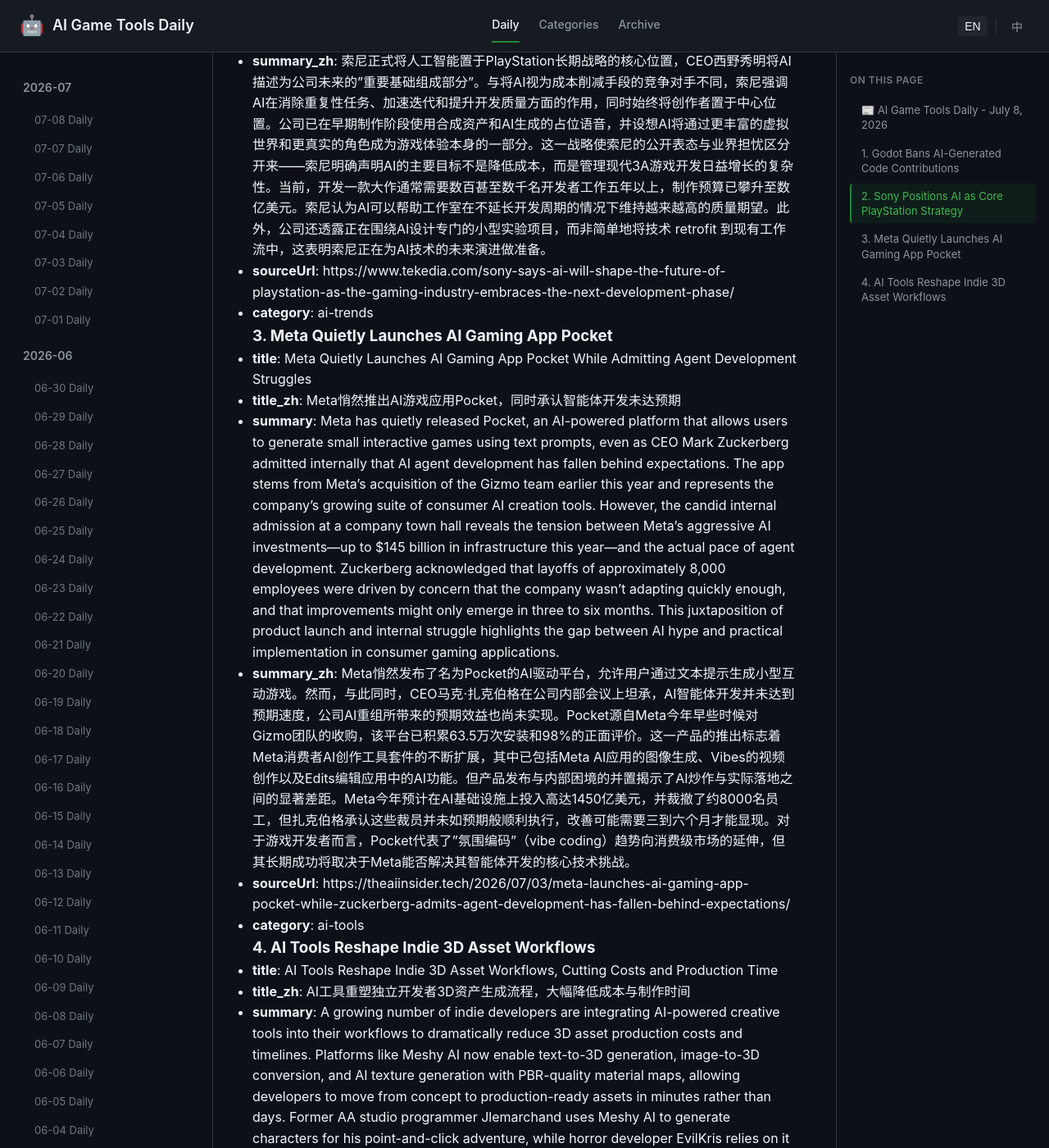
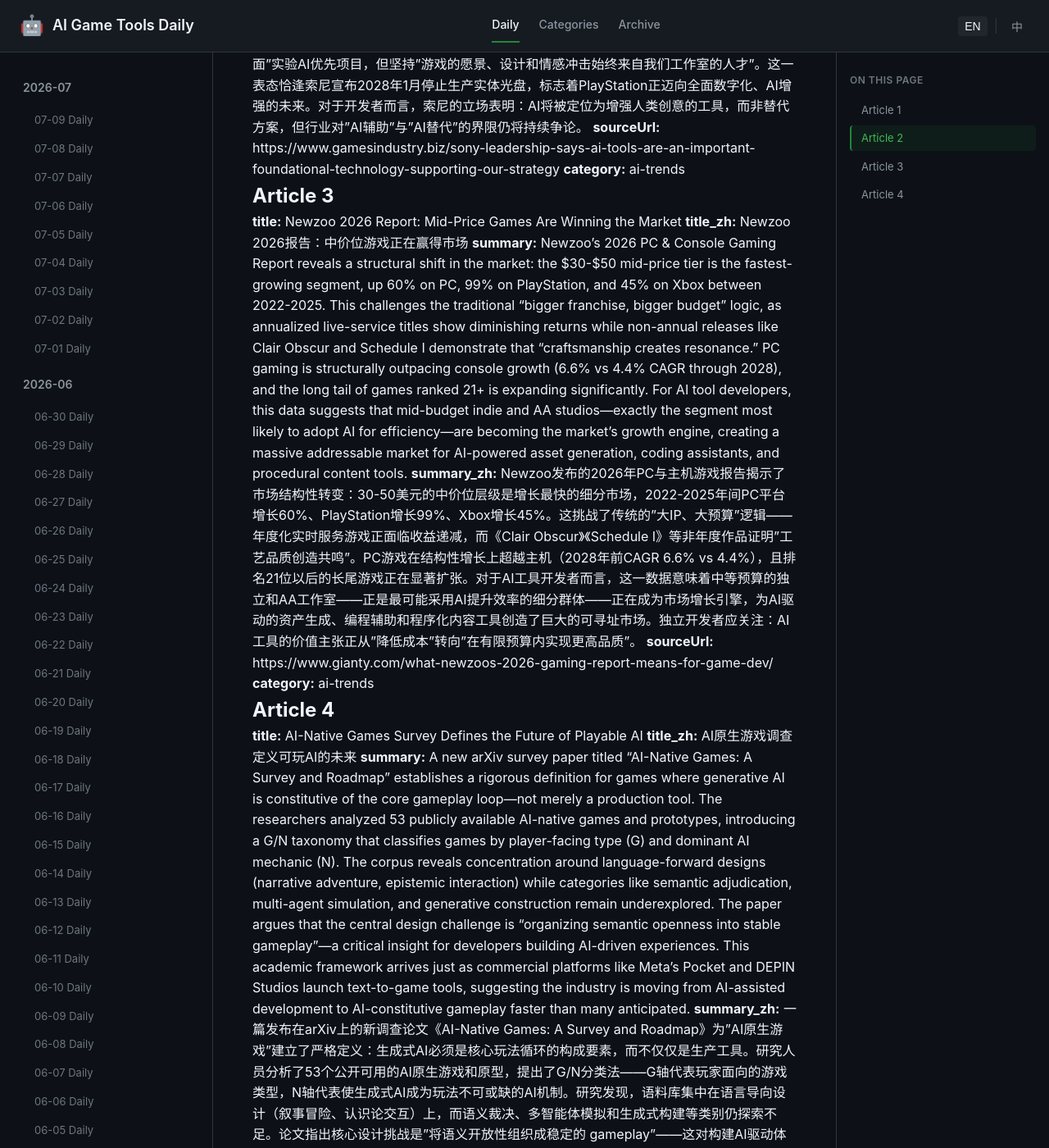
Before and after one commit to sionsychen/ai-game-tools-daily, a Jekyll site: the page built from index.html, in a window 1280 px wide and 1400 px high, scrolled down 1273 px. Shown: the whole window at 82% size. Built offline with Jekyll 4.4.1, drawn with Linux system fonts in a browser that asks for light colours; some of the changed text lies outside the part shown.

Commit message:
Publish daily: 2026-07-09

```diff
--- a/_data/used_urls.json
+++ b/_data/used_urls.json
@@ -123,5 +123,11 @@
     "https://www.tekedia.com/sony-says-ai-will-shape-the-future-of-playstation-as-the-gaming-industry-embraces-the-next-development-phase/",
     "https://theaiinsider.tech/2026/07/03/meta-launches-ai-gaming-app-pocket-while-zuckerberg-admits-agent-development-has-fallen-behind-expectations/",
     "https://www.indiehackers.com/post/ai-tools-indie-developers-are-using-to-cut-3d-asset-costs-in-2026-NjsZuCix0iKAJeG66OXi"
+  ],
+  "2026-07-09": [
+    "https://www.globenewswire.com/news-release/2026/07/03/3321771/0/en/generative-ai-in-gaming-market-report-2026.html",
+    "https://www.gamesindustry.biz/sony-leadership-says-ai-tools-are-an-important-foundational-technology-supporting-our-strategy",
+    "https://www.gianty.com/what-newzoos-2026-gaming-report-means-for-game-dev/",
+    "https://arxiv.org/html/2607.00527"
   ]
 }
--- /dev/null
+++ b/_posts/2026-07-09-daily.md
@@ -0,0 +1,41 @@
+---
+layout: post
+title: "AI Game Tools Daily - July 9, 2026"
+date: 2026-07-09
+---
+
+## Article 1
+
+**title:** Generative AI in Gaming Market to Reach $2.21B in 2026
+**title_zh:** 2026年游戏生成式AI市场规模将达22.1亿美元
+**summary:** The generative AI in gaming market is projected to grow from $1.79 billion in 2025 to $2.21 billion in 2026 at a 23.1% CAGR, according to a new market report. This growth is driven by 3D and immersive games, procedural content adoption, and the rise of multiplayer online gaming. The report highlights key players including Microsoft Game Studios, Activision Blizzard, Electronic Arts, and emerging AI-native companies like Promethean AI and Sixfold AI. Notably, the Asia-Pacific region dominated the market in 2025, with tariffs on gaming hardware influencing regional investments in local production. The market is expected to reach $5.09 billion by 2030, signaling sustained institutional confidence in AI-driven game development tools despite ongoing debates about quality and creative integrity.
+**summary_zh:** 根据最新发布的市场报告，游戏生成式AI市场预计将从2025年的17.9亿美元增长至2026年的22.1亿美元，年复合增长率达23.1%。这一增长主要由3D沉浸式游戏、程序化内容采用的早期普及以及多人在线游戏的兴起所驱动。报告列出的主要参与者包括微软游戏工作室、动视暴雪、EA等传统巨头，以及Promethean AI、Sixfold AI等新兴AI原生公司。值得注意的是，亚太地区在2025年主导了该市场，而游戏硬件关税正在影响各地区对本地化生产的投资决策。市场预计到2030年将达到50.9亿美元，这表明尽管业界对AI生成内容的质量和创意完整性仍存在争议，但机构对AI驱动游戏开发工具的信心持续增强。对于独立开发者而言，这意味着AI工具生态将更加成熟，但如何在效率提升与创意独特性之间找到平衡，仍是核心挑战。
+**sourceUrl:** https://www.globenewswire.com/news-release/2026/07/03/3321771/0/en/generative-ai-in-gaming-market-report-2026.html
+**category:** ai-trends
+
+## Article 2
+
+**title:** Sony Leadership Calls AI "Foundational Technology" for PlayStation Strategy
+**title_zh:** 索尼高层称AI是PlayStation战略的"基础技术"
+**summary:** Sony Interactive Entertainment leadership has explicitly labeled AI as an "important foundational technology supporting our strategy," detailing practical applications across first-party studios. In a business segment meeting, SIE CEO Hideaki Nishino and studio business CEO Hermen Hulst emphasized that AI is "less about cost efficiency and more about improving quality and development speed." Concrete examples include Mockingbird, an AI tool generating facial models from performance capture used in Horizon Zero Dawn Remastered by Naughty Dog and San Diego Studio. Sony is also experimenting with "AI-first initiatives" at a fundamental level while maintaining that "the vision, design, and emotional impact of our games will always come from the talent of our studios." This statement comes alongside Sony's controversial decision to end physical disc production by January 2028, signaling a fully digital, AI-augmented future for PlayStation.
+**summary_zh:** 索尼互动娱乐高层在最新的业务部门会议上明确将AI定位为"支持我们战略的重要基础技术"。SIE CEO西野秀明和工作室业务CEO赫尔曼·赫尔斯特详细阐述了AI在 first-party 工作室中的实际应用，强调AI"与其说是成本效率，不如说是提升质量和开发速度"。具体案例包括Naughty Dog和San Diego Studio在《地平线：零之曙光 重制版》中使用的Mockingbird——一款从表演捕捉生成面部模型的AI工具。索尼同时表示正在"更基础层面"实验AI优先项目，但坚持"游戏的愿景、设计和情感冲击始终来自我们工作室的人才"。这一表态恰逢索尼宣布2028年1月停止生产实体光盘，标志着PlayStation正迈向全面数字化、AI增强的未来。对于开发者而言，索尼的立场表明：AI将被定位为增强人类创意的工具，而非替代方案，但行业对"AI辅助"与"AI替代"的界限仍将持续争论。
+**sourceUrl:** https://www.gamesindustry.biz/sony-leadership-says-ai-tools-are-an-important-foundational-technology-supporting-our-strategy
+**category:** ai-trends
+
+## Article 3
+
+**title:** Newzoo 2026 Report: Mid-Price Games Are Winning the Market
+**title_zh:** Newzoo 2026报告：中价位游戏正在赢得市场
+**summary:** Newzoo's 2026 PC & Console Gaming Report reveals a structural shift in the market: the $30-$50 mid-price tier is the fastest-growing segment, up 60% on PC, 99% on PlayStation, and 45% on Xbox between 2022-2025. This challenges the traditional "bigger franchise, bigger budget" logic, as annualized live-service titles show diminishing returns while non-annual releases like Clair Obscur and Schedule I demonstrate that "craftsmanship creates resonance." PC gaming is structurally outpacing console growth (6.6% vs 4.4% CAGR through 2028), and the long tail of games ranked 21+ is expanding significantly. For AI tool developers, this data suggests that mid-budget indie and AA studios—exactly the segment most likely to adopt AI for efficiency—are becoming the market's growth engine, creating a massive addressable market for AI-powered asset generation, coding assistants, and procedural content tools.
+**summary_zh:** Newzoo发布的2026年PC与主机游戏报告揭示了市场结构性转变：30-50美元的中价位层级是增长最快的细分市场，2022-2025年间PC平台增长60%、PlayStation增长99%、Xbox增长45%。这挑战了传统的"大IP、大预算"逻辑——年度化实时服务游戏正面临收益递减，而《Clair Obscur》《Schedule I》等非年度作品证明"工艺品质创造共鸣"。PC游戏在结构性增长上超越主机（2028年前CAGR 6.6% vs 4.4%），且排名21位以后的长尾游戏正在显著扩张。对于AI工具开发者而言，这一数据意味着中等预算的独立和AA工作室——正是最可能采用AI提升效率的细分群体——正在成为市场增长引擎，为AI驱动的资产生成、编程辅助和程序化内容工具创造了巨大的可寻址市场。独立开发者应关注：AI工具的价值主张正从"降低成本"转向"在有限预算内实现更高品质"。
+**sourceUrl:** https://www.gianty.com/what-newzoos-2026-gaming-report-means-for-game-dev/
+**category:** ai-trends
+
+## Article 4
+
+**title:** AI-Native Games Survey Defines the Future of Playable AI
+**title_zh:** AI原生游戏调查定义可玩AI的未来
+**summary:** A new arXiv survey paper titled "AI-Native Games: A Survey and Roadmap" establishes a rigorous definition for games where generative AI is constitutive of the core gameplay loop—not merely a production tool. The researchers analyzed 53 publicly available AI-native games and prototypes, introducing a G/N taxonomy that classifies games by player-facing type (G) and dominant AI mechanic (N). The corpus reveals concentration around language-forward designs (narrative adventure, epistemic interaction) while categories like semantic adjudication, multi-agent simulation, and generative construction remain underexplored. The paper argues that the central design challenge is "organizing semantic openness into stable gameplay"—a critical insight for developers building AI-driven experiences. This academic framework arrives just as commercial platforms like Meta's Pocket and DEPIN Studios launch text-to-game tools, suggesting the industry is moving from AI-assisted development to AI-constitutive gameplay faster than many anticipated.
+**summary_zh:** 一篇发布在arXiv上的新调查论文《AI-Native Games: A Survey and Roadmap》为"AI原生游戏"建立了严格定义：生成式AI必须是核心玩法循环的构成要素，而不仅仅是生产工具。研究人员分析了53个公开可用的AI原生游戏和原型，提出了G/N分类法——G轴代表玩家面向的游戏类型，N轴代表使生成式AI成为玩法不可或缺的AI机制。研究发现，语料库集中在语言导向设计（叙事冒险、认识论交互）上，而语义裁决、多智能体模拟和生成式构建等类别仍探索不足。论文指出核心设计挑战是"将语义开放性组织成稳定的 gameplay"——这对构建AI驱动体验的开发者是关键洞见。这一学术框架恰逢Meta的Pocket和DEPIN Studios等商业平台推出文本到游戏工具之际发布，表明行业正从AI辅助开发向AI构成性 gameplay 转变，速度比许多人预期的更快。对开发者而言，这意味着AI游戏设计的核心问题不是"能用AI做什么"，而是"如何让AI的输出成为有意义的玩法结构"。
+**sourceUrl:** https://arxiv.org/html/2607.00527
+**category:** ai-trends
```
